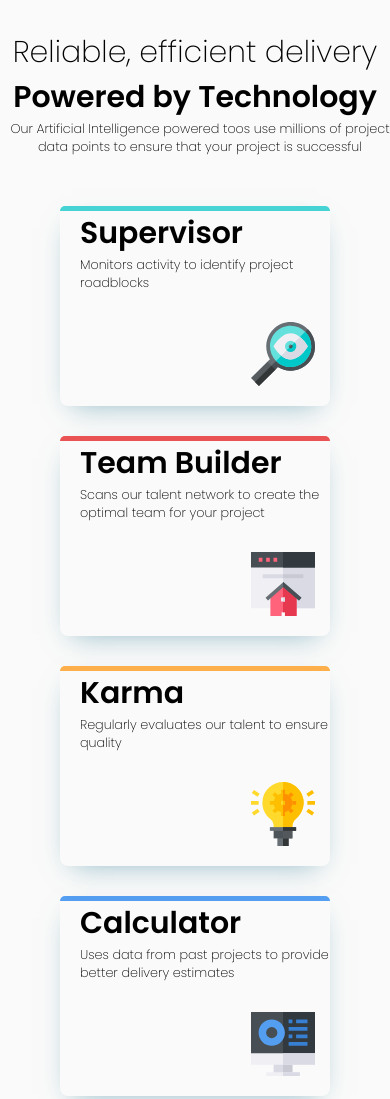
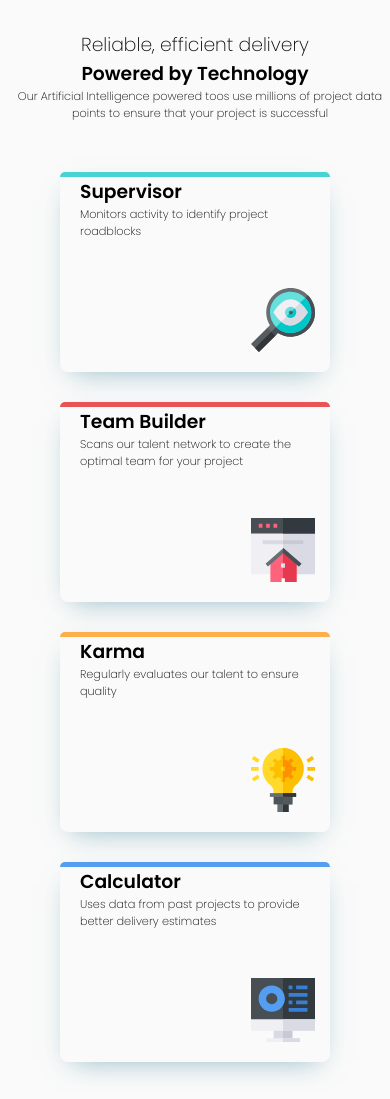
Before and after one commit to totalblank/totalblank.github.io, a plain HTML site: page four-card-feature-section/index.html in a window 390 px wide. Shown: the top 1099 px of the page. Drawn offline with Linux system fonts and the light colour scheme.

Commit message:
Update styles.css

```diff
--- a/four-card-feature-section/styles.css
+++ b/four-card-feature-section/styles.css
@@ -45,7 +45,7 @@ p {
 }
 
 header p {
-  width: 400px;
+  width: 500px;
   margin: 0 auto;
 }
 
@@ -70,6 +70,7 @@ header p {
 .card h2,
 .card p {
   padding-left: 20px;
+  margin: 0 0;
 }
 
 .supervisor {
@@ -114,7 +115,7 @@ embed {
 /*******************************************************
     Mobile Design
 *******************************************************/
-@media only screen and (max-width: 375px) {
+@media only screen and (max-width: 415px) {
   h1 {
     font-size: 1.25rem;
   }
@@ -123,7 +124,13 @@ embed {
   }
   p {
     font-size: 0.75rem;
-    width: 70%;
     margin: 0 auto;
   }
+  header p {
+    width: 400px;
+  }
+
+  .card p {
+    padding-left: 20px;
+  }
 }
```
